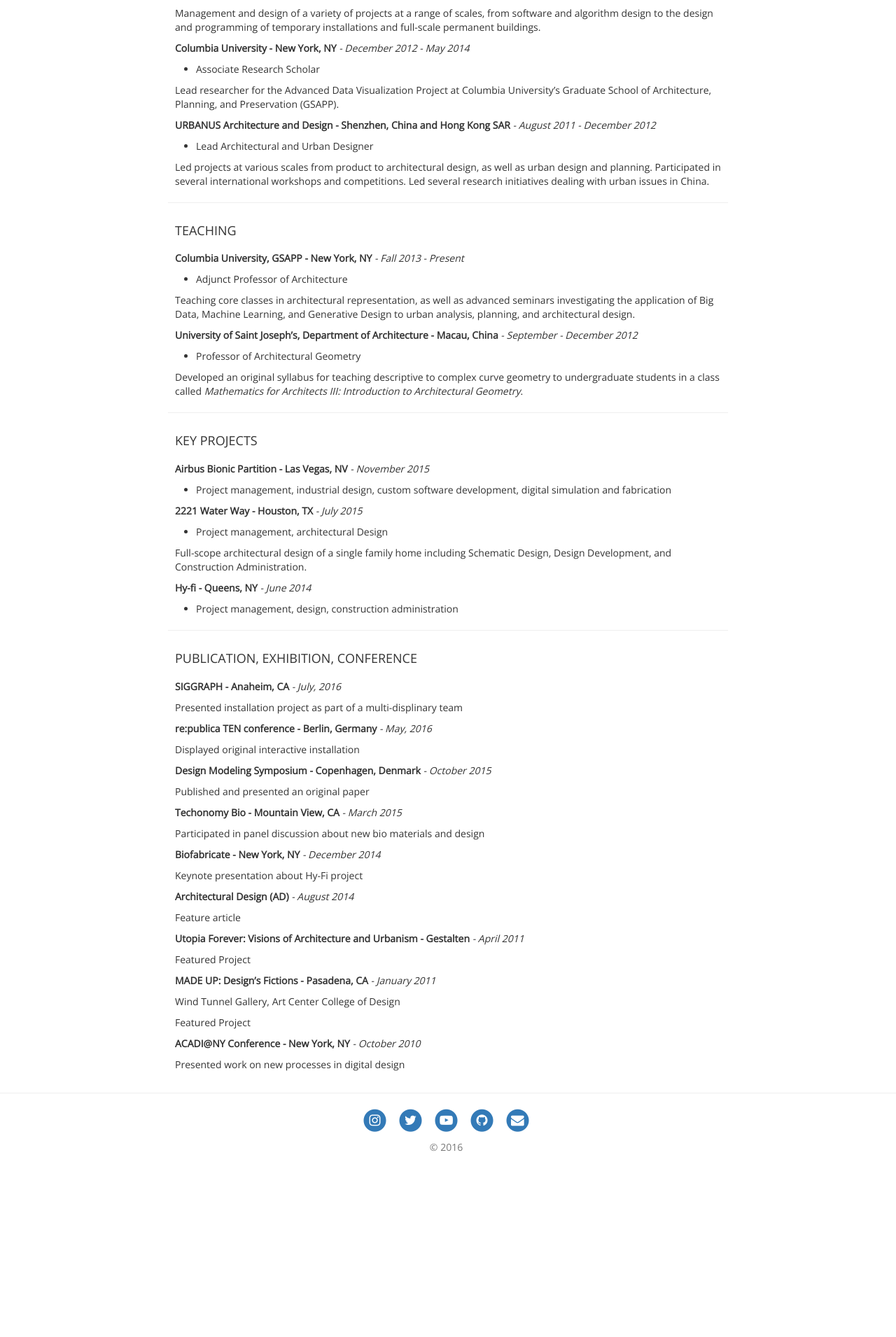
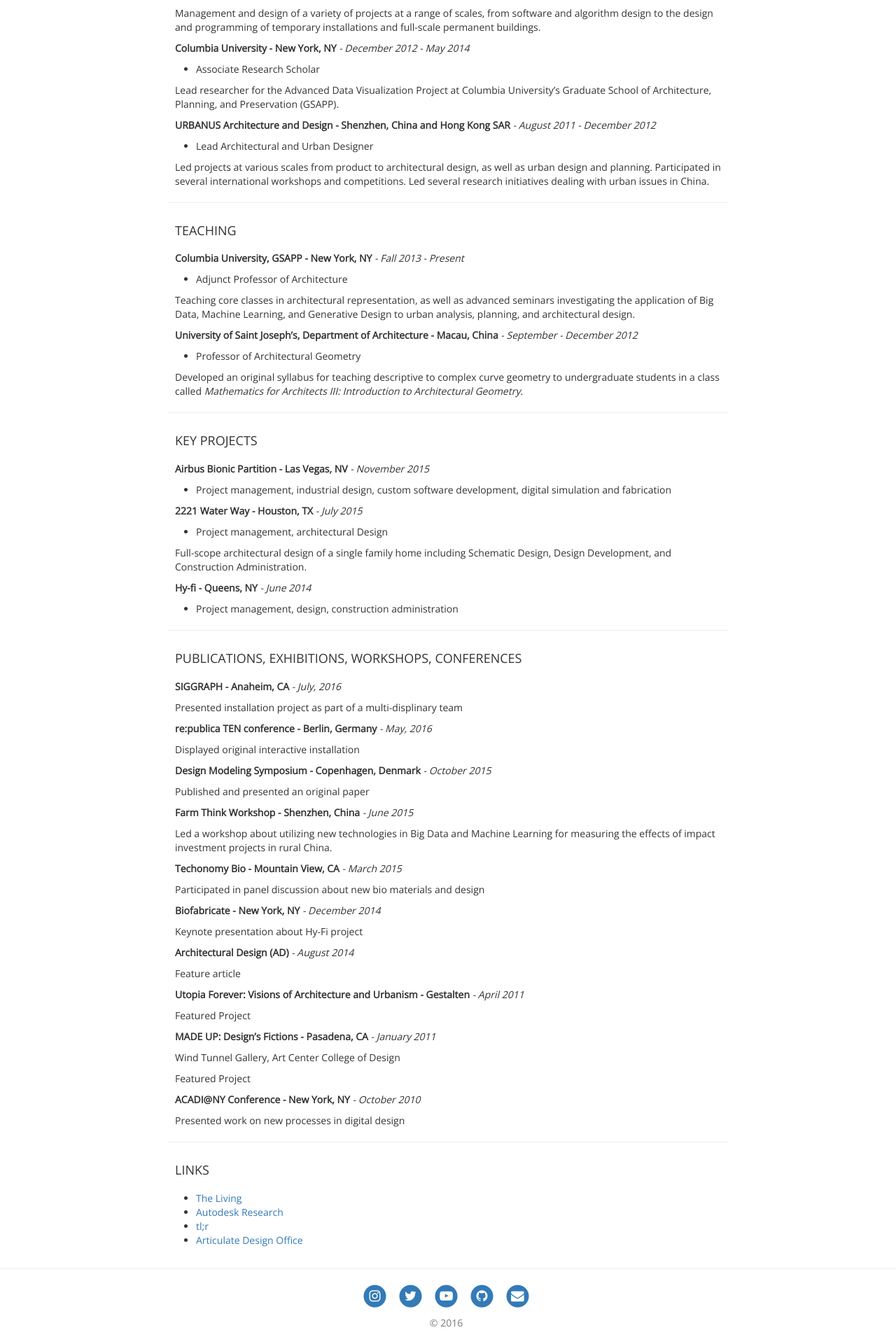
Before and after one commit to danilnagy/danilnagy.github.io, a Jekyll site: the page built from CV.md, in a window 1280 px wide. Shown: the part 733-2643 px from the top of the page at 70% size. Built offline with Jekyll 4.4.1, drawn with Linux system fonts in a browser that asks for light colours; nearby versions of some CDN libraries; before the commit the page ends 2392 px from its top, so only the background shows below that.

Commit message:
update
Former-commit-id: 95c6d79c99969898a6868ccab5d1bac4afec5cbd

```diff
--- a/CV.md
+++ b/CV.md
@@ -79,7 +79,7 @@
 
 ---
 
-#### PUBLICATION, EXHIBITION, CONFERENCE
+#### PUBLICATIONS, EXHIBITIONS, WORKSHOPS, CONFERENCES
 
 **SIGGRAPH - Anaheim, CA** _- July, 2016_
 
@@ -92,6 +92,10 @@
 **Design Modeling Symposium - Copenhagen, Denmark** _- October 2015_
 
 Published and presented an original paper
+
+**Farm Think Workshop - Shenzhen, China** _- June 2015_
+
+Led a workshop about utilizing new technologies in Big Data and Machine Learning for measuring the effects of impact investment projects in rural China.
 
 **Techonomy Bio - Mountain View, CA** _- March 2015_
 
@@ -118,3 +122,18 @@
 **ACADI@NY Conference - New York, NY** _- October 2010_
 
 Presented work on new processes in digital design
+
+---
+
+#### LINKS
+
+- [The Living]
+- [Autodesk Research]
+- [tl;r]
+- [Articulate Design Office]
+
+
+[The Living]: http://www.thelivingnewyork.com/
+[Autodesk Research]: https://www.autodeskresearch.com/groups/living
+[tl;r]: http://the-living.github.io/
+[Articulate Design Office]: http://www.articulatedesignoffice.com/
--- a/index.html
+++ b/index.html
@@ -13,6 +13,7 @@
           <div class="caption" >
             <div class="caption-content" >
               {{ post.title }}<p></p>
+              [{{ post.category }}]
             </div>
           </div>
           <img src="{{ post.image_path | append: post.cover }}" class="img-responsive" alt="">
```
Also changed, not shown: _posts/2015-07-01-2221 water way.md (added, +11 -0 lines), _posts/2015-11-01-hive.md (added, +29 -0 lines), _posts/2016-04-01-digital grafitti.md (added, +11 -0 lines), _posts/2016-05-01-ICFF.md (added, +11 -0 lines), _posts/2016-06-01-ikea book shelf.md (added, +29 -0 lines), _posts/2016-06-16-project 01.md (deleted, +0 -11 lines), _posts/2016-06-16-project 02.md (deleted, +0 -29 lines), _posts/2016-06-16-project 03.md (deleted, +0 -29 lines), css/style.css, img/2221 water way/01.jpg (renamed from img/2221 waterway/01.jpg), img/2221 water way/title.jpg (renamed from img/2221 waterway/title.jpg), 3 other files.
